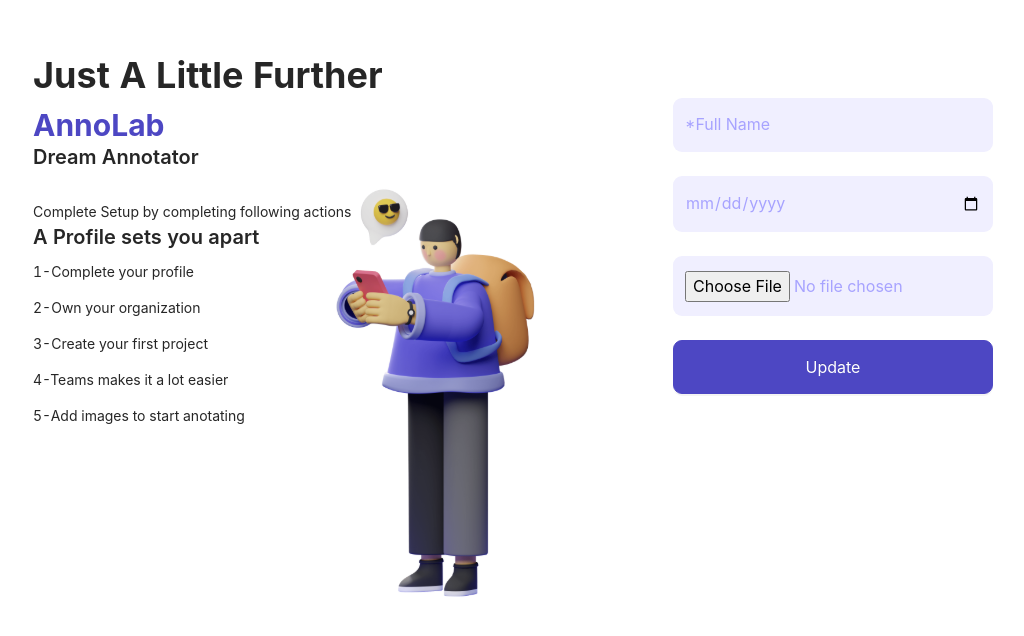
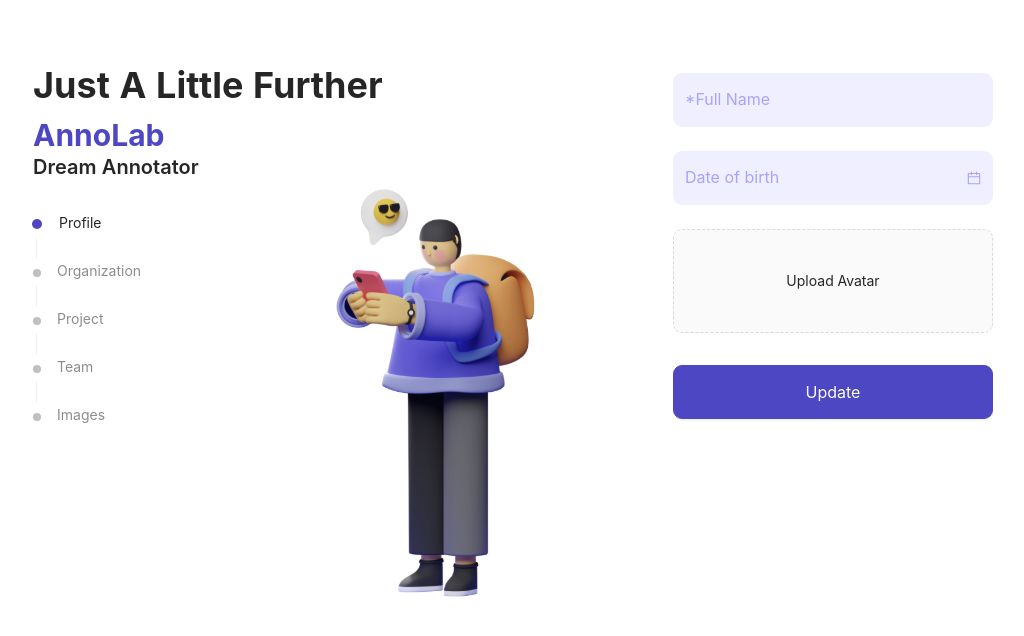
Before and after one commit to itskanny/annolab-ui, a React (Create React App) app: page / in a window 1280 px wide. Shown: the part 150-786 px from the top of the page, without its empty margins (127-1151 px from the left). Built offline with nearby package versions, Linux system fonts and the light colour scheme.

Commit message:
Added stepper

```diff
--- a/package.json
+++ b/package.json
@@ -3,6 +3,7 @@
   "version": "0.1.0",
   "private": true,
   "dependencies": {
+    "@ant-design/icons": "^4.7.0",
     "@craco/craco": "^6.4.3",
     "@testing-library/jest-dom": "^5.14.1",
     "@testing-library/react": "^12.0.0",
--- a/src/App.less
+++ b/src/App.less
@@ -3,7 +3,7 @@
 
 .an-banner-form {
   .ant-input-password-icon{
-    color: #A7A3FF;
+    color: @primary-on-input;
   }
 
   .ant-input-affix-wrapper-lg {
@@ -18,6 +18,27 @@
 
   .ant-input-lg{
     padding: 13.5px 11px;
+  }
+
+  .ant-picker-large{
+    padding: 13.5px 11px;
+  }
+
+  .ant-picker {
+
+    @apply tw-block hover:tw-border-primary tw-border-transparent;
+  }
+
+  .ant-picker-focused{
+    @apply tw-border-primary;
+  }
+
+  .ant-upload.ant-upload-select-picture-card{
+    @apply tw-w-full tw-text-on-primary-light;
+  }
+
+  .ant-steps-item-wait .ant-steps-item-icon > .ant-steps-icon .ant-steps-icon-dot{
+    background: @primary-input;
   }
 }
 
@@ -56,6 +77,7 @@
     &image{
     @apply tw-absolute tw-left-64 tw-bottom-0 tw-hidden md:tw-block;
     }
+
   }
 
 
--- a/src/Components/Forms/AccountSteps/UpdateProfileForm.js
+++ b/src/Components/Forms/AccountSteps/UpdateProfileForm.js
@@ -1,5 +1,4 @@
-import {Button, Form, Input} from "antd";
-
+import {Button, DatePicker, Form, Input, Upload} from "antd";
 
 const UpdateProfileForm = props => {
 
@@ -19,7 +18,7 @@
                 name="dob"
                 rules={[{ required: true, message: 'Enter Your Date Of Birth' }]}
             >
-                <Input size={"large"} placeholder={'*Date Of Birth'} type={"date"}/>
+                <DatePicker size={"large"} placeholder={'Date of birth'} />
             </Form.Item>
 
             <Form.Item
@@ -27,7 +26,13 @@
                 name="avatar_file"
                 rules={[{ required: true, message: 'Select Icon' }]}
             >
-                <Input size={"large"} placeholder={'*Avatar Image'} type={"file"}/>
+                <Upload
+                    listType="picture-card"
+                    showUploadList={false}
+                    className="avatar-uploader"
+                >
+                    Upload Avatar
+                </Upload>
             </Form.Item>
 
 
--- a/src/Components/Ui/Banner/Banner.js
+++ b/src/Components/Ui/Banner/Banner.js
@@ -1,4 +1,5 @@
 import {ReactComponent as Man} from "../../../images/man.svg";
+import Stepper from "../Stepper/Stepper";
 
 const Banner = props => {
 
@@ -8,20 +9,11 @@
             <h2 className={'an-banner--type'}>{props.typeText}</h2>
             <h3 className={'an-banner--name'}>{props.name}</h3>
             <h4 className={'an-banner--tagline'}>{props.tagLine}</h4>
-            <p className="an-banner--action--description">{props.stepperText}</p>
-            <h4 className={'an-banner--tagline'}>{props.stepperDescription}</h4>
-            <div className={'an-banner--action--wrapper'}>
-            <p>1-Complete your profile{props.step1}</p>
-            <p>2-Own your organization{props.step2}</p>
-            <p>3-Create your first project{props.step3}</p>
-            <p>4-Teams makes it a lot easier{props.step4}</p>
-            <p>5-Add images to start anotating{props.step5}</p>
-
-            </div>
             <div className={'an-banner--action--wrapper'}>
                 <p className={'an-banner--action--description'}>{props.actionDescription}</p>
                 <p className={'an-banner--action--prefix'}>{props.actionPrefix}<span to={props.actionLink} className={'an-banner--action--link'}>{props.actionText}</span></p>
             </div>
+            <Stepper current={props.current}/>
 
             <div className={'an-banner--image'}>
                 <Man/>
--- /dev/null
+++ b/src/Components/Ui/Stepper/Stepper.js
@@ -0,0 +1,42 @@
+import {Popover, Steps} from "antd";
+
+const Stepper = props => {
+    const {Step} = Steps;
+
+    const customDot = (dot, {status, index}) => (
+        <Popover
+            content={
+                <span>
+                    Step: {index + 1}, Progress: {status}
+                </span>
+            }
+        >
+            {dot}
+        </Popover>
+    );
+
+    return (
+        <>
+            <div className={'tw-hidden md:tw-block'}>
+                <Steps direction="vertical" size="small" current={props.current} progressDot={customDot}>
+                    <Step title="Profile"/>
+                    <Step title="Organization"/>
+                    <Step title="Project"/>
+                    <Step title="Team"/>
+                    <Step title="Images"/>
+                </Steps>
+            </div>
+            <div className={'md:tw-hidden'}>
+                <Steps size="small" current={props.current} progressDot={customDot}>
+                    <Step title="Profile"/>
+                    <Step title="Organization"/>
+                    <Step title="Project"/>
+                    <Step title="Team"/>
+                    <Step title="Images"/>
+                </Steps>
+            </div>
+        </>
+    )
+}
+
+export default Stepper
--- a/src/Pages/AccountSteps/UpdateProfile.js
+++ b/src/Pages/AccountSteps/UpdateProfile.js
@@ -13,8 +13,7 @@
                         typeText={'Just A Little Further'}
                         name={'AnnoLab'}
                         tagLine={'Dream Annotator'}
-                        stepperText={'Complete Setup by completing following actions'}
-                        stepperDescription={'A Profile sets you apart'}
+                        current={0}
 
                     />
                 </Col>
--- a/src/theme.less
+++ b/src/theme.less
@@ -93,7 +93,7 @@
 @text-color: fade(@black, 85%);
 @text-color-secondary: fade(@black, 45%);
 @text-color-inverse: @white;
-@icon-color: @primary-input;
+@icon-color: @primary-on-input;
 @icon-color-hover: fade(@primary-input, 75%);
 @heading-color: fade(@black, 85%);
 @text-color-dark: fade(@white, 85%);
@@ -677,12 +677,13 @@
 
 // TimePicker
 // ---
-@picker-bg: @component-background;
+//@picker-bg: @component-background;
+@picker-bg: @input-bg;
 @picker-basic-cell-hover-color: @item-hover-bg;
 @picker-basic-cell-active-with-range-color: @primary-1;
 @picker-basic-cell-hover-with-range-color: lighten(@primary-color, 35%);
 @picker-basic-cell-disabled-bg: rgba(0, 0, 0, 0.04);
-@picker-border-color: @border-color-split;
+@picker-border-color: transparent;
 @picker-date-hover-range-border-color: lighten(@primary-color, 20%);
 @picker-date-hover-range-color: @picker-basic-cell-hover-with-range-color;
 @picker-time-panel-column-width: 56px;
@@ -1013,13 +1014,13 @@
 
 // Upload
 // ---
-@upload-actions-color: @text-color-secondary;
+@upload-actions-color: @input-bg;
 
 // Steps
 // ---
 @process-tail-color: @border-color-split;
 @steps-nav-arrow-color: fade(@black, 25%);
-@steps-background: @component-background;
+@steps-background: @primary-input;
 @steps-icon-size: 32px;
 @steps-icon-custom-size: @steps-icon-size;
 @steps-icon-custom-top: 0px;
```
